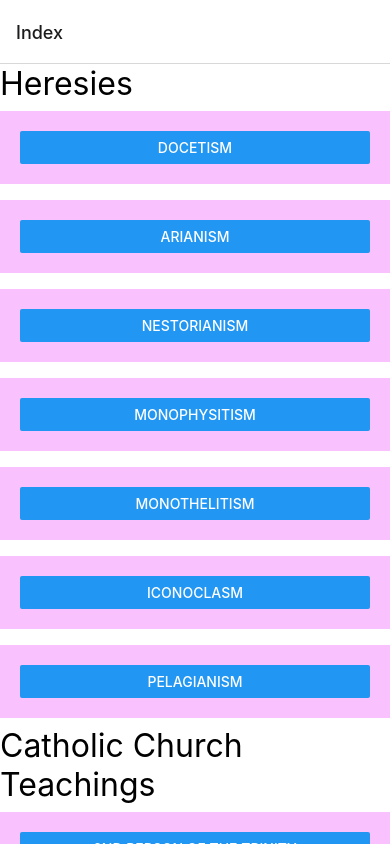
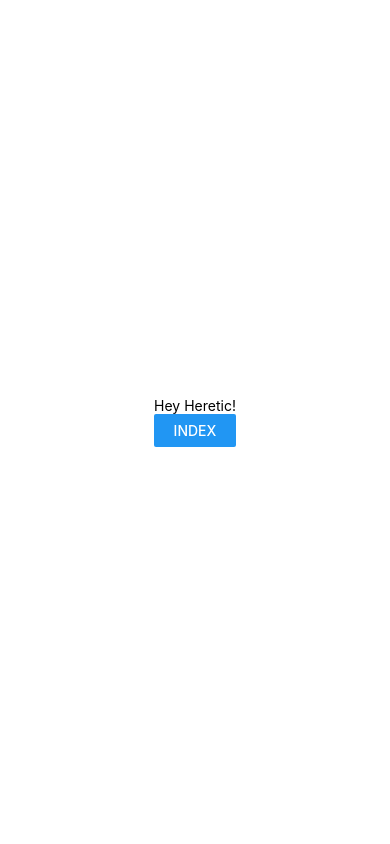
Before and after one commit to JoshuaTheEngineer/hey-heretic, a React Native app: screen /Title in a window 390 px wide. Built offline with nearby package versions, Linux system fonts and the light colour scheme.

Commit message:
Add a Title Screen

```diff
--- a/App.js
+++ b/App.js
@@ -5,17 +5,15 @@ import { createNativeStackNavigator } from "@react-navigation/native-stack";
 import IndexScreen from "./src/screens/screen-beliefs-index";
 import HeresyScreen from "./src/screens/screen-heresy";
 import ChurchScreen from "./src/screens/screen-church";
+import TitleScreen from "./src/screens/screen-title";
 
 const Stack = createNativeStackNavigator();
 
 const App = () => (
     <NavigationContainer>
       <Stack.Navigator>
-        <Stack.Screen
-          name="Index"
-          component={IndexScreen}
-          options={{ title: 'Index' }}
-        />
+        <Stack.Screen name="Title" component={TitleScreen} options={{ headerShown: false }}/>
+        <Stack.Screen name="Index" component={IndexScreen} />
         <Stack.Screen name="Heresy" component={HeresyScreen} />
         <Stack.Screen name="Church" component={ChurchScreen} />
       </Stack.Navigator>
--- /dev/null
+++ b/src/screens/screen-title.js
@@ -0,0 +1,39 @@
+import { Button, SafeAreaView, StyleSheet, Text, View } from "react-native";
+
+const TitleScreen = ({ navigation }) => {
+    return (
+        <SafeAreaView style={styles.container}>
+            <View>
+                <Text>Hey Heretic!</Text>
+                <Button
+                    title={"Index"}
+                    onPress={() => navigation.navigate('Index')}
+                />
+            </View>
+        </SafeAreaView>
+    )
+}
+
+
+const styles = StyleSheet.create({
+    container: {
+        flex: 1,
+        backgroundColor: '#fff',
+        alignItems: 'center',
+        justifyContent: 'center',
+    },
+    item: {
+        backgroundColor: "#f9c2ff",
+        padding: 20,
+        marginVertical: 8
+    },
+    header: {
+        fontSize: 32,
+        backgroundColor: "#fff"
+    },
+    title: {
+        fontSize: 24
+    }
+});
+
+export default TitleScreen;
```
